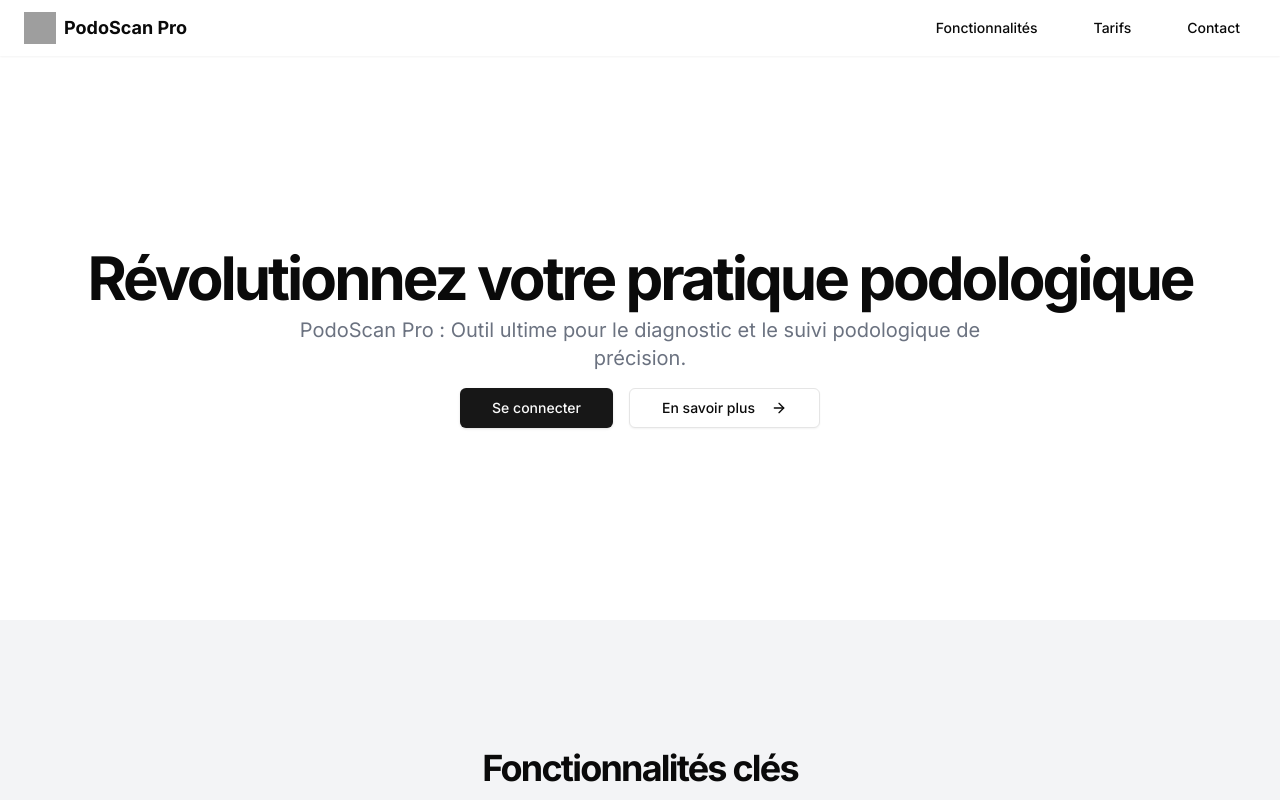
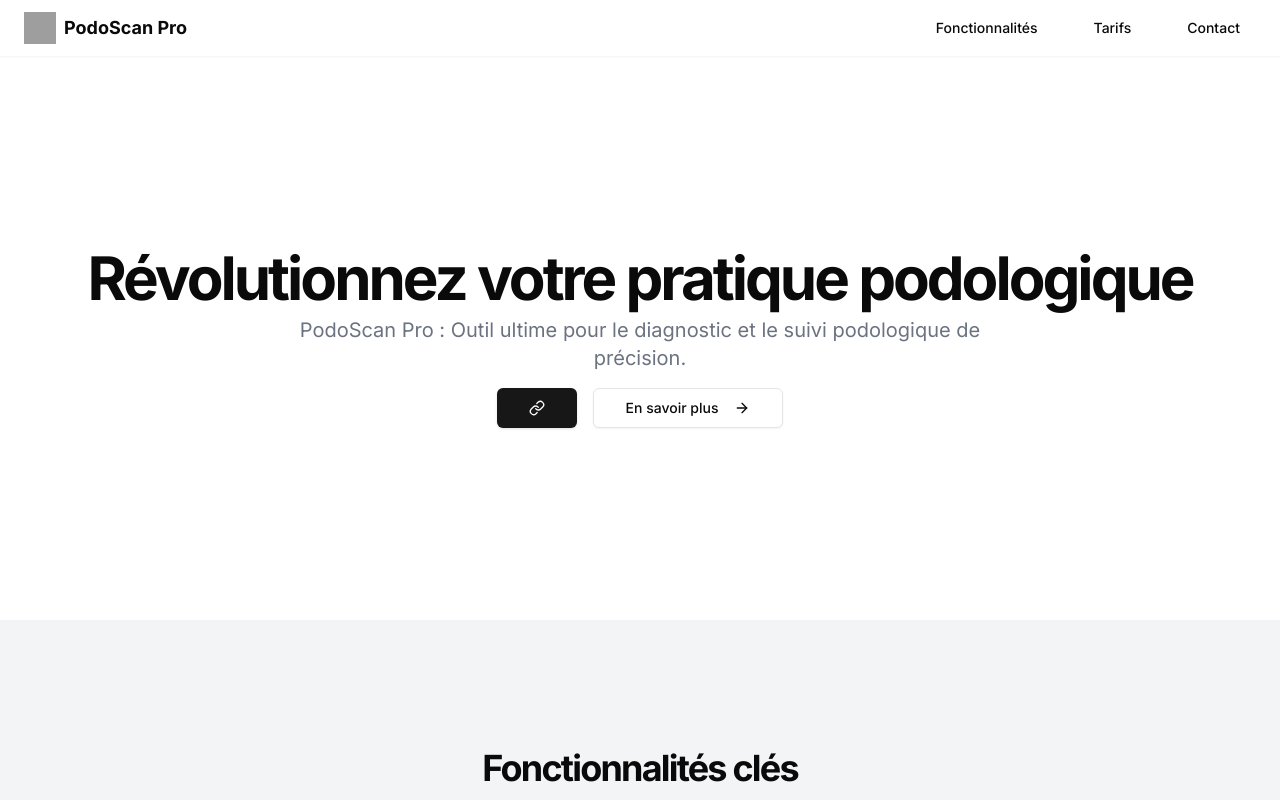
Before and after one commit to homdev/dashboard-podologie, a Next.js app: page / in a window 1280 px wide. Shown: the top 800 px of the page. Built offline with nearby package versions, Linux system fonts and the light colour scheme; grey boxes are pictures that could not be loaded.

Commit message:
Fix build

```diff
--- a/src/components/home-page.tsx
+++ b/src/components/home-page.tsx
@@ -4,7 +4,7 @@ import { useState } from 'react'
 import { Button } from "@/components/ui/button"
 import { Card, CardContent, CardDescription, CardHeader, CardTitle } from "@/components/ui/card"
 import { Sheet, SheetContent, SheetTrigger } from "@/components/ui/sheet"
-import { ArrowRight, Calendar, ClipboardCheck, FileText, LucideIcon, Menu, Users } from "lucide-react"
+import { ArrowRight, Calendar, ClipboardCheck, FileText, Link, LucideIcon, Menu, Users } from "lucide-react"
 
 export function HomePageComponent() {
   const [isMenuOpen, setIsMenuOpen] = useState(false)
@@ -35,7 +35,9 @@ export function HomePageComponent() {
               <a href="#" className="text-lg font-semibold hover:underline">Fonctionnalités</a>
               <a href="#" className="text-lg font-semibold hover:underline">Tarifs</a>
               <a href="#" className="text-lg font-semibold hover:underline">Contact</a>
-              <Button className="mt-4">Se connecter</Button>
+              <Button asChild className="mt-4">
+                <Link href="/auth">Se connecter</Link>
+              </Button>
             </nav>
           </SheetContent>
         </Sheet>
@@ -65,7 +67,7 @@ export function HomePageComponent() {
               </div>
               <div className="flex flex-col sm:flex-row gap-4">
                 <Button size="lg" className="w-full sm:w-auto">
-                  Se connecter
+                  <Link href="/auth">Se connecter</Link>
                 </Button>
                 <Button variant="outline" size="lg" className="w-full sm:w-auto">
                   En savoir plus <ArrowRight className="ml-2 h-4 w-4" />
```
Also changed, not shown: types/next-auth.d.ts (added, +13 -0 lines).
